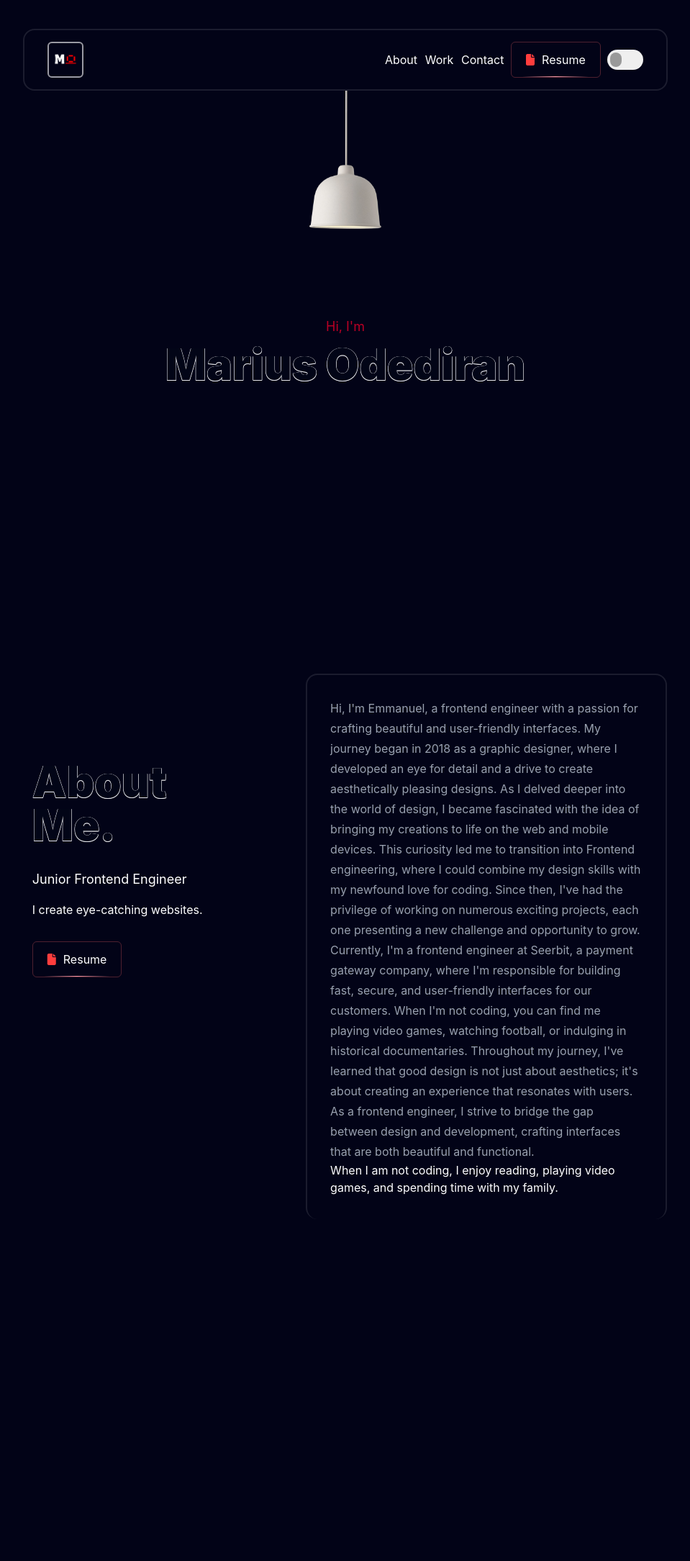
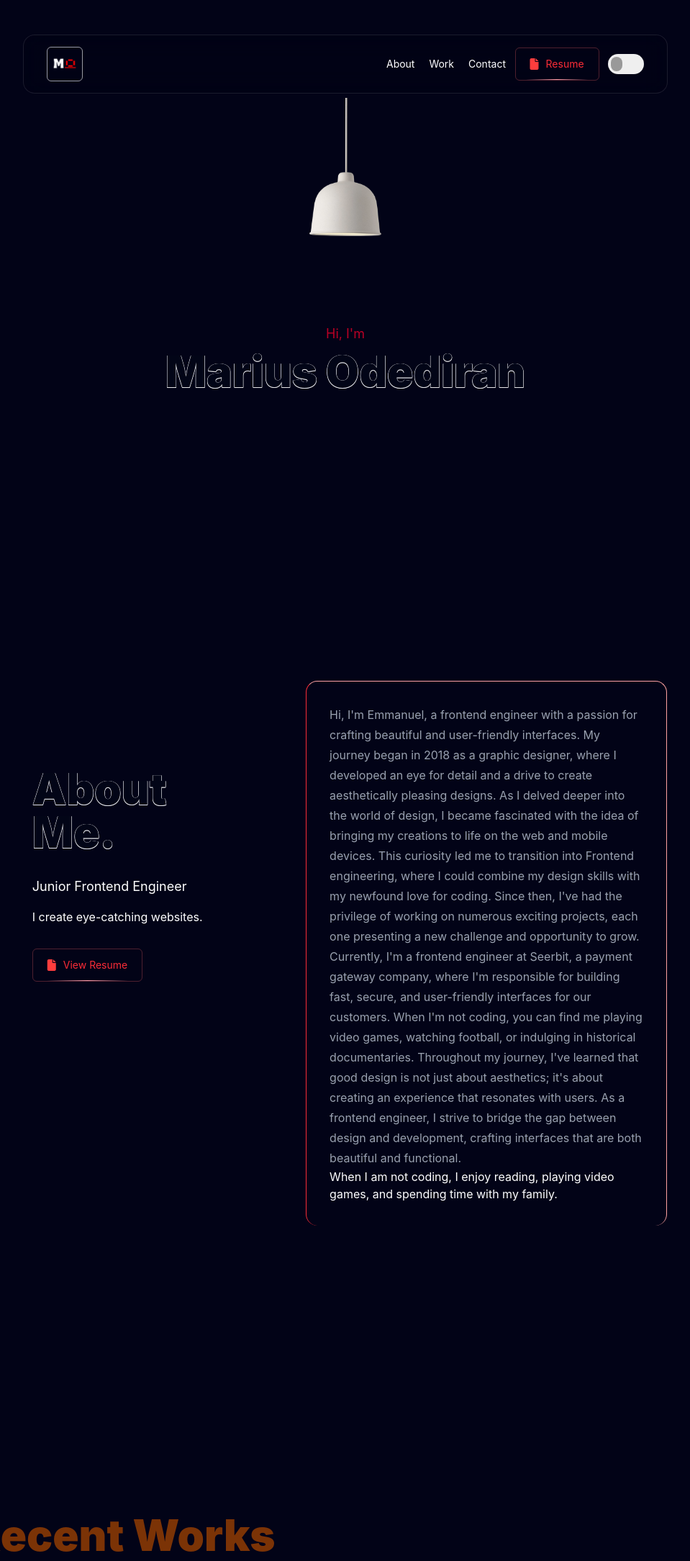
Before and after one commit to Marius-Diran/Portfolio-V2, a website: page src/index.html in a window 1280 px wide. Shown: the whole page at 72% size, without its empty margins (160-1119 px from the left). Before the commit the page ends 2094 px from the top, so only its background shows below. Drawn offline with Linux system fonts and the light colour scheme.

Commit message:
Debugging complete

```diff
--- a/package.json
+++ b/package.json
@@ -11,5 +11,8 @@
   "dependencies": {
     "@tailwindcss/cli": "^4.0.12",
     "tailwindcss": "^4.0.12"
+  },
+  "devDependencies": {
+    "tailwindcss-motion": "^1.1.0"
   }
 }
--- a/src/index.html
+++ b/src/index.html
@@ -5,24 +5,24 @@
     <meta name="viewport" content="width=device-width, initial-scale=1.0">
     <link href="./output.css" rel="stylesheet">
   </head>
-  <body class="bg-[rgba(2,3,23,1)] text-white">
-    <nav class="mx-auto flex justify-between items-center py-4 px-8 w-[70%] border-2 border-solid rounded-2xl border-[rgba(255,255,255,0.1)] mt-10">
-      <div class="w-[6%] border-2 border-solid border-[rgba(255,255,255,0.60)] rounded-md py-3 px-1 hover:cursor-pointer"><img src="assets/Plain-M.png" class="w-full"></div>
+  <body class="bg-[rgba(2,3,23,1)] text-white overflow-x-hidden">
+    <nav class="mx-auto flex justify-between items-center py-4 px-8 w-[70%] border-[0.5px] border-solid rounded-2xl border-[rgba(255,255,255,0.1)] bg-black/5 backdrop-blur-lg fixed top-12 left-0 right-0 z-50">
+      <div class="w-[6%] border-[1px] border-solid border-[rgba(255,255,255,0.60)] rounded-md py-3 px-1 hover:cursor-pointer hover:border-red-400"><img src="assets/Plain-M.png" class="w-full"></div>
       <ul class="flex justify-between w-[20%] ml-[32vw]">
-        <li><a href="#">About</a></li>
-        <li><a href="#">Work</a></li>
-        <li><a href="#">Contact</a></li>
+        <li class="text-sm"><a href="#">About</a></li>
+        <li class="text-sm"><a href="#">Work</a></li>
+        <li class="text-sm"><a href="#">Contact</a></li>
       </ul>
       <button class="relative flex items-center border-[0.1px] border-solid border-red-400/30 rounded-md py-3 px-5 overflow-hidden cursor-pointer hover:border-red-400/75">
         <i class="fa-solid fa-file mr-2.5" style="color: #ff3d3d;"></i>
-        <h3>Resume</h3>
+        <h3 class="text-sm text-red-500">Resume</h3>
         <span class="absolute inset-x-0 h-0.5 -bottom-[1px] bg-gradient-to-r w-3/4 mx-auto from-transparent via-rose-300 to-transparent"></span>
       </button>
 
       <button class="bg-[#efefef] h-7 w-[6%] rounded-2xl cursor-pointer transition duration-500 ease-in-out light-control"><span class="block bg-[#999] w-[31%] h-5 rounded-full ml-1 transition duration-500 ease-in-out btn-ball"></span></button>
     </nav>
 
-    <header>
+    <header class="mt-[17vh]">
       <div class="container">
         <div class="intro">
           <div class="lamp-container">
@@ -37,9 +37,9 @@
       </div>
     </header>
 
-    <main class="mt-[50vh] mb-[50vh]">
+    <main class="mt-[50vh]">
       <div class="container">
-        <div class="aboutme-page">
+        <div class="aboutme-page box mb-[30vh]">
           <div class="aboutme-flex flex">
             <div class="about-left w-[30%] ml-[15vw] mt-[15vh]">
               <h2 class="w-6 text-6xl font-black opacity-90 text-stroke-white mb-8">About Me.</h2>
@@ -48,11 +48,11 @@
 
               <button class="relative flex items-center border-[0.1px] border-solid border-red-400/30 rounded-md py-3 px-5 overflow-hidden cursor-pointer hover:border-red-400/75">
                 <i class="fa-solid fa-file mr-2.5" style="color: #ff3d3d;"></i>
-                <h3>Resume</h3>
+                <p class="text-sm text-red-500">View Resume</p>
                 <span class="absolute inset-x-0 h-0.5 -bottom-[1px] bg-gradient-to-r w-3/4 mx-auto from-transparent via-rose-300 to-transparent"></span>
               </button>
             </div>
-            <div class="about-right w-[40%] border-2 border-solid border-b-0 border-[rgba(255,255,255,0.1)] rounded-2xl p-8 ml-1">
+            <div class="about-right w-[40%] border-[1px] border-solid border-b-0 border-[rgba(255,255,255,0.1)] border-l-red-500 border-t-red-300 border-r-red-300 rounded-2xl p-8 ml-1">
               <p class="text-gray-400 text-base/7">Hi, I'm Emmanuel, a frontend engineer with a passion for crafting beautiful and user-friendly interfaces. My journey began in 2018 as a graphic designer, where I developed an eye for detail and a drive to create aesthetically pleasing designs. As I delved deeper into the world of design, I became fascinated with the idea of bringing my creations to life on the web and mobile devices.
 
                 This curiosity led me to transition into Frontend engineering, where I could combine my design skills with my newfound love for coding. Since then, I've had the privilege of working on numerous exciting projects, each one presenting a new challenge and opportunity to grow.
@@ -64,10 +64,15 @@
             </div>
           </div>
         </div>
+
+          <div class="recent-work box mt-[50vh]">
+            <h1 class="font-black text-6xl text-amber-900"><span>My Recent</span> Works</h1>
+
+          </div>
       </div>
     </main>
 
     <script src="https://kit.fontawesome.com/ad2f1382aa.js" crossorigin="anonymous"></script>
-    <script src="portfolio.js"></script>
+    <script defer src="portfolio.js"></script>
   </body>
   </html>
--- a/src/input.css
+++ b/src/input.css
@@ -17,3 +17,15 @@ body{
     color: rgb(2 6 23 / var(--tw-text-opacity));
     text-shadow: -.5px -.5px 0 #fff, .5px -.5px 0 #fff, -.5px .5px 0 #fff, .5px .5px 0 #fff;
 }
+
+.box {
+    opacity: 0;
+    transform: translateY(30px);
+    transition: all 0.8s cubic-bezier(0.4, 0, 0.2, 1);
+  }
+
+  .box.show {
+    opacity: 1;
+    transform: translateY(0);
+    transition: all 0.8s ease-in-out;
+  }
--- a/src/portfolio.js
+++ b/src/portfolio.js
@@ -3,6 +3,7 @@ const controlBall = document.querySelector('.btn-ball');
 const lampLight = document.querySelector('.light');
 const introP1 = document.querySelector('.intro-p');
 const introH1 = document.querySelector('.intro-h1');
+const boxes = document.querySelectorAll('.box');
 
 lightBtn.addEventListener('click', () => {
   if (lightBtn.style.backgroundColor === 'green') {
@@ -19,3 +20,22 @@ lightBtn.addEventListener('click', () => {
     introH1.style.color = '#FFFFFF';
   }
 })
+
+window.addEventListener('scroll', () => {
+  checkBoxes();
+});
+
+function checkBoxes() {
+  const triggerBottom = window.innerHeight * 1;
+  boxes.forEach(box => {
+    const boxTop = box.getBoundingClientRect().top;
+    const boxBottom = box.getBoundingClientRect().bottom;
+    if (boxTop < triggerBottom && boxBottom > 0) {
+      box.classList.add('show');
+    } else {
+      box.classList.remove('show');
+    }
+  });
+}
+
+checkBoxes(); // Initial check to show boxes on page load
```
Also changed, not shown: src/output.css, 1 other file.
